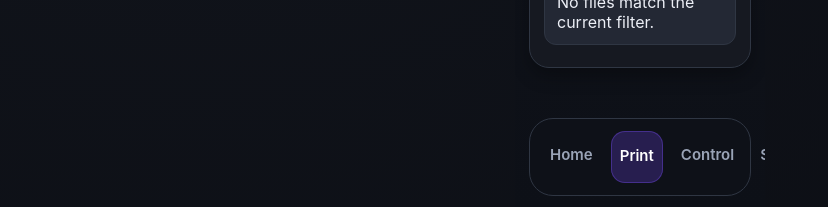
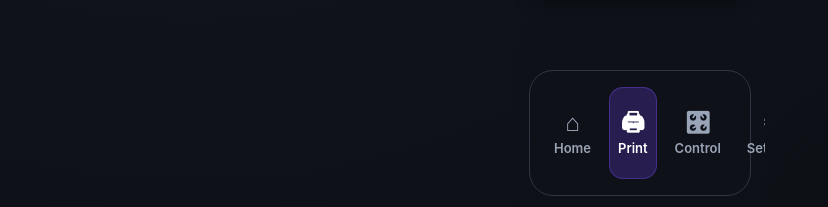
Before and after one commit to tdunl410/printer-ui-klipper, a React (Vite) app: page /files in a window 1280 px wide. Shown: the part 590-797 px from the top of the page, without its empty margins (0-828 px from the left). Built offline with nearby package versions, Linux system fonts and the light colour scheme; no server answers.

Commit message:
improved layout and fixed chamber temp bug

```diff
--- a/src/App.tsx
+++ b/src/App.tsx
@@ -1,6 +1,5 @@
 import { useEffect } from 'react';
 import { Navigate, Route, Routes } from 'react-router-dom';
-import { CommandToast } from './components/CommandToast';
 import { DeviceFrame } from './components/DeviceFrame';
 import { ConnectivityScreen } from './screens/ConnectivityScreen';
 import { ControlScreen } from './screens/ControlScreen';
@@ -24,7 +23,6 @@ export default function App() {
   }, [boot, disconnect]);
 
   return (
-    <>
     <DeviceFrame>
       <Routes>
         <Route path="/" element={<HomeScreen />} />
@@ -40,7 +38,5 @@ export default function App() {
         <Route path="*" element={<Navigate to="/" replace />} />
       </Routes>
     </DeviceFrame>
-      <CommandToast />
-    </>
   );
 }
--- a/src/components/Layout.tsx
+++ b/src/components/Layout.tsx
@@ -10,8 +10,8 @@ interface LayoutProps {
 }
 
 const dockItems = [
-  { to: '/control', label: 'Control' },
-  { to: '/settings', label: 'Settings' },
+  { to: '/control', label: 'Control', icon: '🎛' },
+  { to: '/settings', label: 'Settings', icon: '⚙' },
 ];
 
 export function Layout({ title, subtitle, children, homeAction }: LayoutProps) {
@@ -40,10 +40,12 @@ export function Layout({ title, subtitle, children, homeAction }: LayoutProps) {
 
       <nav className="dock">
         <NavLink to="/" className={({ isActive }: { isActive: boolean }) => (isActive ? 'active' : '')} end>
-          Home
+          <span className="dock-icon" aria-hidden="true">⌂</span>
+          <span className="dock-label">Home</span>
         </NavLink>
         <NavLink to={printRoute} className={({ isActive }: { isActive: boolean }) => (isActive ? 'active' : '')}>
-          Print
+          <span className="dock-icon" aria-hidden="true">🖨</span>
+          <span className="dock-label">Print</span>
         </NavLink>
         {dockItems.map((item) => (
           <NavLink
@@ -52,7 +54,8 @@ export function Layout({ title, subtitle, children, homeAction }: LayoutProps) {
             className={({ isActive }: { isActive: boolean }) => (isActive ? 'active' : '')}
             end={item.to === '/'}
           >
-            {item.label}
+            <span className="dock-icon" aria-hidden="true">{item.icon}</span>
+            <span className="dock-label">{item.label}</span>
           </NavLink>
         ))}
       </nav>
--- a/src/screens/MoveScreen.tsx
+++ b/src/screens/MoveScreen.tsx
@@ -56,11 +56,11 @@ export function MoveScreen() {
           <button type="button" className="btn" onClick={() => runAction('Part fan +10%', () => commands.setFan(fanPartPercent + 10, 'fan'))}>+10%</button>
         </div>
         <div className="spacer" />
-        <div className="kv"><span>Chamber Fan</span><strong>{fanChamberPercent}%</strong></div>
+        <div className="kv"><span>Aux Fan</span><strong>{fanChamberPercent}%</strong></div>
         <div className="btn-row">
-          <button type="button" className="btn" onClick={() => runAction('Chamber fan -10%', () => commands.setFan(fanChamberPercent - 10, 'chamber_fan'))}>-10%</button>
-          <button type="button" className="btn" onClick={() => runAction('Chamber fan off', () => commands.setFan(0, 'chamber_fan'))}>Off</button>
-          <button type="button" className="btn" onClick={() => runAction('Chamber fan +10%', () => commands.setFan(fanChamberPercent + 10, 'chamber_fan'))}>+10%</button>
+          <button type="button" className="btn" onClick={() => runAction('Aux fan -10%', () => commands.setFan(fanChamberPercent - 10, 'aux_fan'))}>-10%</button>
+          <button type="button" className="btn" onClick={() => runAction('Aux fan off', () => commands.setFan(0, 'aux_fan'))}>Off</button>
+          <button type="button" className="btn" onClick={() => runAction('Aux fan +10%', () => commands.setFan(fanChamberPercent + 10, 'aux_fan'))}>+10%</button>
         </div>
       </section>
 
--- a/src/services/commands.ts
+++ b/src/services/commands.ts
@@ -68,6 +68,16 @@ export class CommandService {
   }
 
   async setFan(percent: number, fan = 'fan') {
+    if (fan === 'fan') {
+      const boundedS = Math.max(0, Math.min(percent, 55));
+      return this.gcode(`M106 S${Math.round(boundedS)}`);
+    }
+
+    if (fan === 'aux_fan' || fan === 'chamber_fan') {
+      const boundedAux = Math.max(0, Math.min(percent, 100));
+      return this.gcode(`SET_PIN PIN=aux_fan VALUE=${boundedAux.toFixed(2)}`);
+    }
+
     const bounded = Math.max(0, Math.min(percent, 100));
     return this.gcode(`SET_FAN_SPEED FAN=${fan} SPEED=${(bounded / 100).toFixed(2)}`);
   }
--- a/src/stores/usePrinterStore.ts
+++ b/src/stores/usePrinterStore.ts
@@ -93,6 +93,13 @@ const pushHistory = (history: Record<string, number[]>, key: string, value: numb
     next.shift();
   }
   history[key] = next;
+};
+
+const toPercent = (raw: unknown, fallback: number) => {
+  const numeric = Number(raw);
+  if (!Number.isFinite(numeric)) return fallback;
+  if (numeric <= 1) return Math.round(numeric * 100);
+  return Math.round(Math.max(0, Math.min(100, numeric)));
 };
 
 const toState = (value: string): JobState['state'] => {
@@ -234,11 +241,15 @@ export const usePrinterStore = create<PrinterStore>((set: PrinterSetState, get:
       }, {});
 
       const chamberSensorEntry = Object.entries(dynamicStatus).find(([name]) => {
-        return /temperature_sensor\s+chamber/i.test(name) || (/\bchamber\b/i.test(name) && /sensor/i.test(name));
+        return (
+          name.trim().toLowerCase() === 'chamber' ||
+          /temperature_sensor\s+chamber/i.test(name) ||
+          (/\bchamber\b/i.test(name) && /sensor/i.test(name))
+        );
       });
 
       const chamberControlEntry = Object.entries(dynamicStatus).find(([name]) => {
-        return /temperature_fan\s+chamber/i.test(name) || /heater_generic\s+chamber/i.test(name);
+        return /temperature_fan\s+chamber/i.test(name) || /heater_generic\s+chamber/i.test(name) || /\bchamber\b/i.test(name);
       });
 
       const chamberCandidate = Object.entries(sensors).find(([name]) => /chamber/i.test(name));
@@ -255,7 +266,7 @@ export const usePrinterStore = create<PrinterStore>((set: PrinterSetState, get:
         target: chamberTarget,
       };
 
-      const chamberFanEntry = Object.entries(dynamicStatus).find(([name]) => /chamber.*fan|fan.*chamber/i.test(name));
+      const chamberFanEntry = Object.entries(dynamicStatus).find(([name]) => /chamber.*fan|fan.*chamber|aux_fan/i.test(name));
 
       const sensorEntries = Object.entries(sensors);
       const ambientCandidates = sensorEntries.filter(([name]) => /ambient|air|enclosure/i.test(name));
@@ -303,8 +314,8 @@ export const usePrinterStore = create<PrinterStore>((set: PrinterSetState, get:
           y: Number(status.toolhead?.position?.[1] ?? 0),
           z: Number(status.toolhead?.position?.[2] ?? 0),
         },
-        fanPartPercent: Math.round(Number(status.fan?.speed ?? state.fanPartPercent / 100) * 100),
-        fanChamberPercent: Math.round(Number((chamberFanEntry?.[1] as any)?.speed ?? state.fanChamberPercent / 100) * 100),
+        fanPartPercent: toPercent(status.fan?.speed, state.fanPartPercent),
+        fanChamberPercent: toPercent((chamberFanEntry?.[1] as any)?.speed ?? (chamberFanEntry?.[1] as any)?.value, state.fanChamberPercent),
         speedPercent: Math.round(Number(status.gcode_move?.speed_factor ?? state.speedPercent / 100) * 100),
         flowPercent: Math.round(Number(status.gcode_move?.extrude_factor ?? state.flowPercent / 100) * 100),
         job: {
@@ -532,7 +543,7 @@ export const usePrinterStore = create<PrinterStore>((set: PrinterSetState, get:
             }
 
             if (status.fan?.speed !== undefined) {
-              next.fanPartPercent = Math.round(Number(status.fan.speed) * 100);
+              next.fanPartPercent = toPercent(status.fan.speed, next.fanPartPercent);
             }
 
             if (status.gcode_move?.speed_factor !== undefined) {
--- a/src/styles/theme.css
+++ b/src/styles/theme.css
@@ -76,7 +76,7 @@ body {
 
 .screen {
   height: 100%;
-  padding: 16px 14px 156px;
+  padding: 16px 14px 232px;
   display: flex;
   flex-direction: column;
   gap: var(--gap);
@@ -423,10 +423,11 @@ body {
   display: grid;
   grid-template-columns: repeat(4, 1fr);
   gap: 10px;
-  padding: 12px;
+  padding: 16px;
   border: 1px solid var(--border);
   border-radius: 24px;
   background: rgba(14, 17, 24, 0.96);
+  min-height: 126px;
 }
 
 .dock a {
@@ -434,10 +435,24 @@ body {
   text-align: center;
   color: var(--text-muted);
   border-radius: 14px;
-  padding: 14px 8px;
-  min-height: 52px;
-  font-size: 15px;
+  padding: 10px 8px;
+  min-height: 92px;
+  font-size: 13px;
   font-weight: 600;
+  display: flex;
+  flex-direction: column;
+  align-items: center;
+  justify-content: center;
+  gap: 6px;
+}
+
+.dock-icon {
+  font-size: 24px;
+  line-height: 1;
+}
+
+.dock-label {
+  line-height: 1.1;
 }
 
 .dock a.active {
@@ -799,7 +814,7 @@ body {
 
 @media (max-height: 850px) {
   .screen {
-    padding-bottom: 142px;
+    padding-bottom: 214px;
   }
 
   .back-btn {
```
Lines whose indentation alone changed are shown as unchanged.
